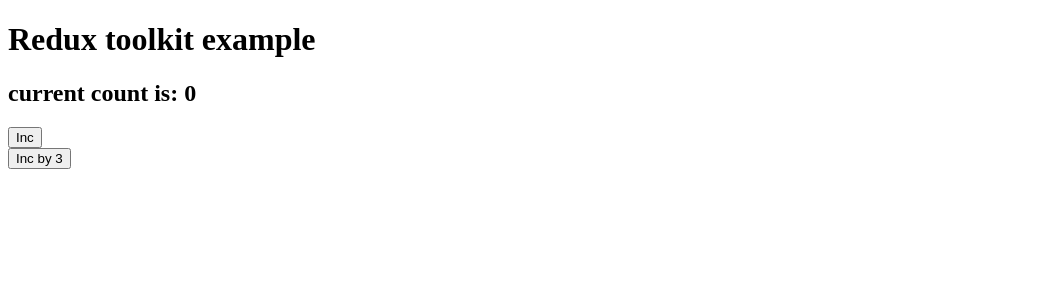
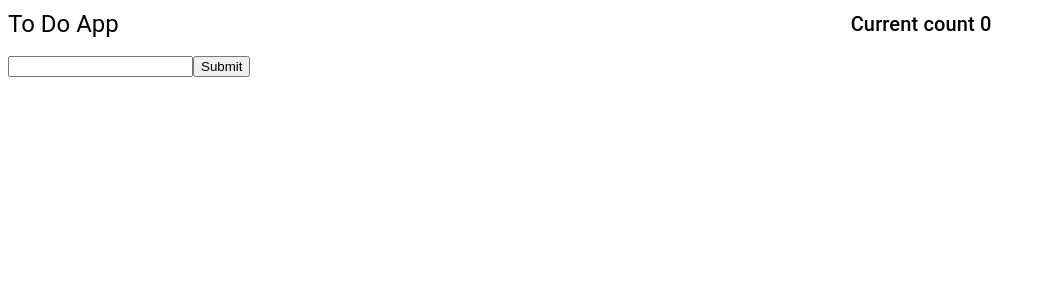
Before and after one commit to ilyak-shipin/react-redux-toolkit, a React (Create React App) app: page / in a window 1280 px wide. Shown: the top 300 px of the page, without its empty margins (0-1046 px from the left). Built offline with nearby package versions, Linux system fonts and the light colour scheme.

Commit message:
Multiple components.

```diff
--- a/src/App.tsx
+++ b/src/App.tsx
@@ -1,33 +1,26 @@
-import { RootState } from "./store";
-import { useAppSelector, useAppDispatch } from "./hooks";
-import { increment, incrementByAmount } from "./features/counter/counterSlice";
+import {useAppDispatch, useAppSelector} from "./hooks";
+import {Button, Typography} from "@mui/material";
+import Grid2 from "@mui/material/Unstable_Grid2";
+import TotalCount from "./TotalCount";
+import {addToDo, toDoCount} from "./features/todo/todoSlice";
+import NewToDo from "./NewToDo";
+import ToDoList from "./ToDoList";
 
 export default function App() {
-  const count = useAppSelector((state: RootState) => state.counter.value);
-  const dispatch = useAppDispatch();
+    return (
+        <Grid2 container>
+            <Grid2 xs={8}>
+                <Typography component="h1" variant="h5">
+                    To Do App
+                </Typography>
+                <ToDoList />
+                <NewToDo />
+            </Grid2>
+            <Grid2 xs={4}>
+                <TotalCount/>
+            </Grid2>
+        </Grid2>
 
-  return (
-      <div className="App">
-        <h1>Redux toolkit example</h1>
-        <h2>current count is: {count}</h2>
-        <div>
-          <button
-              onClick={() => {
-                dispatch(increment());
-              }}
-          >
-            Inc
-          </button>
-        </div>
-        <div>
-          <button
-              onClick={() => {
-                dispatch(incrementByAmount(3));
-              }}
-          >
-            Inc by 3
-          </button>
-        </div>
-      </div>
-  );
+
+    );
 }
--- /dev/null
+++ b/src/NewToDo.tsx
@@ -0,0 +1,22 @@
+import {Field, Form, Formik} from "formik";
+import {useAppDispatch} from "./hooks";
+import {addToDo} from "./features/todo/todoSlice";
+
+export default function NewToDo() {
+    const dispatch = useAppDispatch();
+
+    return <Formik
+        initialValues={{text: ""}}
+        onSubmit={({text}, { resetForm }) => {
+            if (text) {
+                dispatch(addToDo(text))
+                resetForm();
+            }
+        }}
+    >
+        <Form>
+            <Field name="text" type="text"/>
+            <button type="submit">Submit</button>
+        </Form>
+    </Formik>
+}
--- /dev/null
+++ b/src/ToDoList.tsx
@@ -0,0 +1,10 @@
+import {useAppSelector} from "./hooks";
+import {List, ListItem} from "@mui/material";
+
+export default function ToDoList() {
+    const list = useAppSelector(state => state.toDo.tasks);
+
+    return <List>
+        {list.map(task => <ListItem key={task.id}>{task.text}</ListItem>)}
+    </List>
+}
--- /dev/null
+++ b/src/TotalCount.tsx
@@ -0,0 +1,12 @@
+import {useAppSelector} from "./hooks";
+import {Typography} from "@mui/material";
+import {toDoCount} from "./features/todo/todoSlice";
+
+export default function TotalCount() {
+    const count = useAppSelector(toDoCount);
+
+    return <Typography component="h2" variant="h6">
+        Current count {count}
+    </Typography>;
+
+}
--- a/src/features/counter/counterSlice.ts
+++ /dev/null
@@ -1,38 +0,0 @@
-import { createSlice } from "@reduxjs/toolkit";
-import type { PayloadAction } from "@reduxjs/toolkit";
-import type { RootState } from "../../store";
-
-// Define a type for the slice state
-interface CounterState {
-    value: number;
-}
-
-// Define the initial state using that type
-const initialState: CounterState = {
-    value: 0,
-};
-
-export const counterSlice = createSlice({
-    name: "counter",
-    // `createSlice` will infer the state type from the `initialState` argument
-    initialState,
-    reducers: {
-        increment: (state) => {
-            state.value += 1;
-        },
-        decrement: (state) => {
-            state.value -= 1;
-        },
-        // Use the PayloadAction type to declare the contents of `action.payload`
-        incrementByAmount: (state, action: PayloadAction<number>) => {
-            state.value += action.payload;
-        },
-    },
-});
-
-export const { increment, decrement, incrementByAmount } = counterSlice.actions;
-
-// Other code such as selectors can use the imported `RootState` type
-export const selectCount = (state: RootState) => state.counter.value;
-
-export default counterSlice.reducer;
--- /dev/null
+++ b/src/features/todo/todoSlice.ts
@@ -0,0 +1,45 @@
+import type {PayloadAction} from "@reduxjs/toolkit";
+import {createSlice} from "@reduxjs/toolkit";
+import type {RootState} from "../../store";
+import {v4 as uuidv4} from 'uuid';
+
+interface ToDoTask {
+    id: string,
+    text: string
+}
+
+// Define a type for the slice state
+interface ToDoState {
+    tasks: ToDoTask[];
+}
+
+// Define the initial state using that type
+const initialState: ToDoState = {
+    tasks: [],
+};
+
+export const toDoSlice = createSlice({
+    name: "todo",
+    // `createSlice` will infer the state type from the `initialState` argument
+    initialState,
+    reducers: {
+
+        // Use the PayloadAction type to declare the contents of `action.payload`
+        addToDo: (state, action: PayloadAction<string>) => {
+            state.tasks = [
+                ...state.tasks,
+                {
+                    id: uuidv4(),
+                    text: action.payload
+                }
+            ];
+        },
+    },
+});
+
+export const {addToDo} = toDoSlice.actions;
+
+// Other code such as selectors can use the imported `RootState` type
+export const toDoCount = (state: RootState) => state.toDo.tasks.length;
+
+export default toDoSlice.reducer;
--- a/src/hooks.ts
+++ b/src/hooks.ts
@@ -1,6 +1,6 @@
-import { useDispatch, useSelector } from "react-redux";
-import type { TypedUseSelectorHook } from "react-redux";
-import type { RootState, AppDispatch } from "./store";
+import type {TypedUseSelectorHook} from "react-redux";
+import {useDispatch, useSelector} from "react-redux";
+import type {AppDispatch, RootState} from "./store";
 
 // Use throughout your app instead of plain `useDispatch` and `useSelector`
 export const useAppDispatch: () => AppDispatch = useDispatch;
--- a/src/index.tsx
+++ b/src/index.tsx
@@ -3,14 +3,21 @@ import ReactDOM from 'react-dom/client';
 import App from './App';
 import {store} from "./store";
 import {Provider} from "react-redux";
+import {createTheme} from "@mui/material";
+import {ThemeProvider} from "@emotion/react";
 
 const root = ReactDOM.createRoot(
     document.getElementById('root') as HTMLElement
 );
+
+const defaultTheme = createTheme();
+
 root.render(
     <React.StrictMode>
-        <Provider store={store}>
-            <App/>
-        </Provider>
+        <ThemeProvider theme={defaultTheme}>
+            <Provider store={store}>
+                <App/>
+            </Provider>
+        </ThemeProvider>
     </React.StrictMode>
 );
--- a/src/store.ts
+++ b/src/store.ts
@@ -1,9 +1,9 @@
-import { configureStore } from "@reduxjs/toolkit";
-import counterSlice from "./features/counter/counterSlice";
+import {configureStore} from "@reduxjs/toolkit";
+import toDoSlice from "./features/todo/todoSlice";
 
 export const store = configureStore({
     reducer: {
-        counter: counterSlice,
+        toDo: toDoSlice,
     },
 });
 
```
Also changed, not shown: package.json (+8 -1 lines), 1 other file (tests, documents, lock files or other folders).
